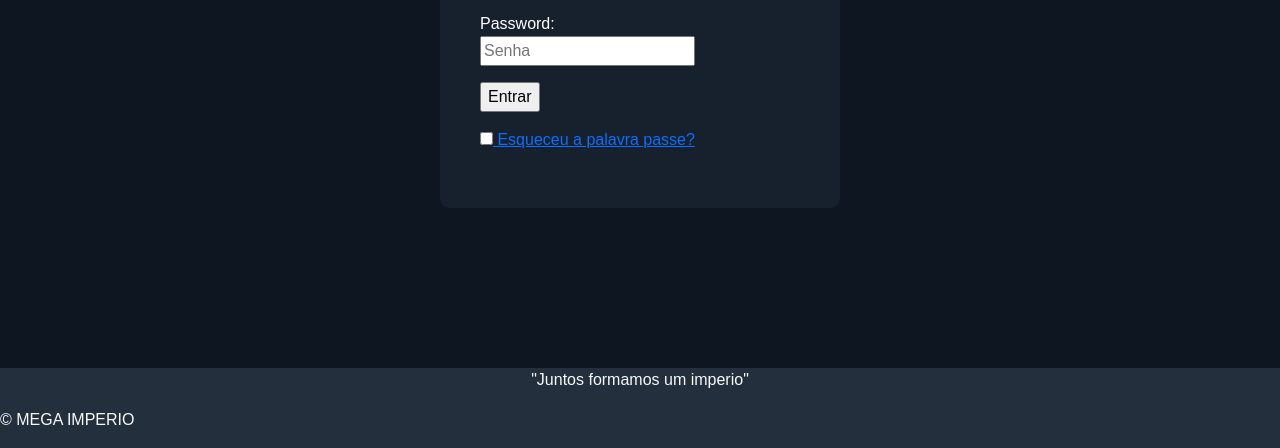
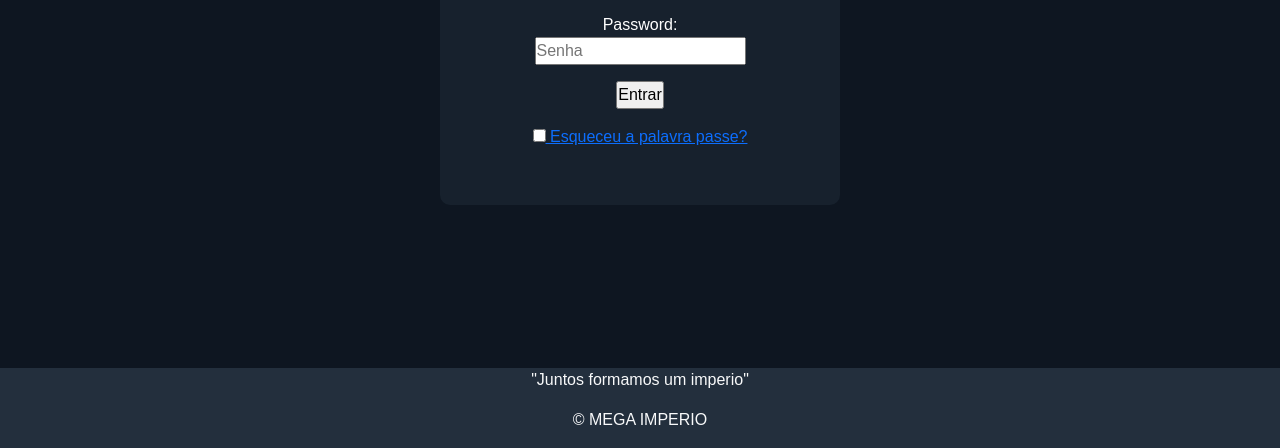
Before and after one commit to DerckJunior/megaimperio, a plain HTML site: page index.html in a window 1280 px wide. Shown: the part 432-880 px from the top of the page. Drawn offline with nearby package versions, Linux system fonts and the light colour scheme; a web font is replaced by a local one.

Commit message:
Update style-login.css
melhorar o login

```diff
--- a/style-login.css
+++ b/style-login.css
@@ -1,3 +1,10 @@
+*{
+    margin: 0;
+    padding: 0;
+    box-sizing: border-box;
+}
+
+
 /*PAGINA DE LOGIN*/
 
 .russo-one-regular {
@@ -66,3 +73,13 @@ input{
 
     outline: none;
 }
+
+p{
+    align-items: center;
+    text-align: center;
+    align-content: center;
+}
+.header{
+    background-color: #232f3d;
+    margin-top: 0;
+}
```
